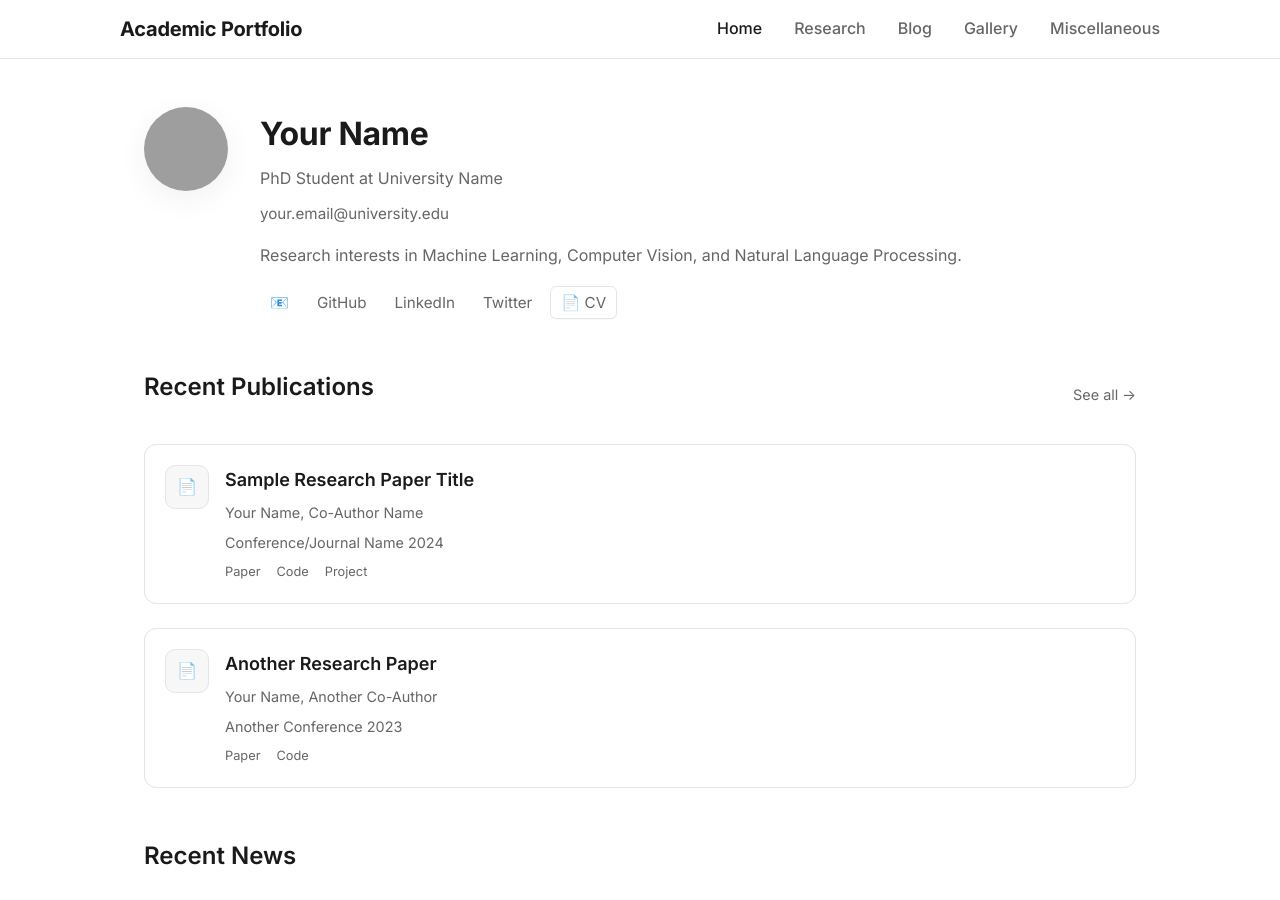
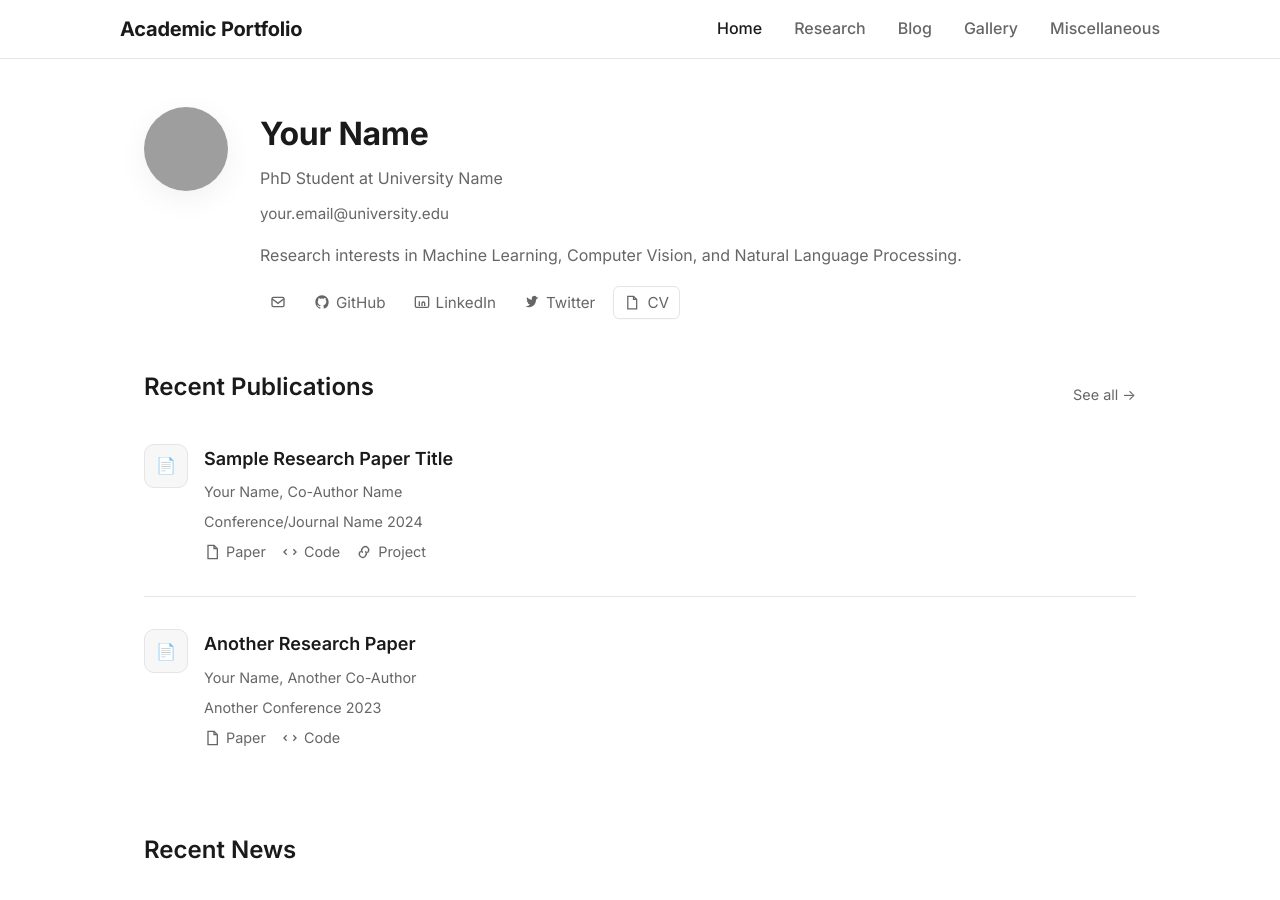
Before and after one commit to SwapnanilMukherjee/swapnanilmukherjee.github.io, a Jekyll site: the page built from index.md, in a window 1280 px wide and 900 px high. Built offline with Jekyll 4.4.1, drawn with Linux system fonts in a browser that asks for light colours; grey boxes are pictures that could not be loaded.

Commit message:
Remove cards and add sections
Remove cards from the site and add two new sections, "Research Interests" and "Ongoing Work," to the top of the research page. Add appropriate icons for links.

```diff
--- a/assets/css/main.css
+++ b/assets/css/main.css
@@ -65,17 +65,21 @@ p { margin-bottom: 1rem; color: var(--muted); }
 .cv-button { background: #fff; border: 1px solid var(--border); padding: 6px 12px; border-radius: 8px; font-size: 0.95rem; text-decoration: none; color: var(--text); transition: all 0.2s; display: inline-flex; align-items: center; gap: 8px; box-shadow: 0 1px 0 rgba(0,0,0,0.02); }
 .cv-button:hover { background: #f9fafb; border-color: #d1d5db; transform: translateY(-1px); }
 
+/* Inline icon links */
+.link-with-icon { display: inline-flex; align-items: center; gap: 6px; }
+.link-with-icon svg { width: 16px; height: 16px; flex: 0 0 16px; }
+
 /* Publication */
-.publication { display: flex; gap: 1rem; margin-bottom: 1.5rem; padding: 1.25rem; border: 1px solid var(--border); border-radius: 12px; background: #fff; transition: transform 0.2s, box-shadow 0.2s, border-color 0.2s; }
-.publication:hover { transform: translateY(-2px); box-shadow: var(--shadow); border-color: #dfe3e8; }
+.publication { display: flex; gap: 1rem; margin-bottom: 2rem; padding-bottom: 2rem; border-bottom: 1px solid var(--border); }
+.publication:last-child { border-bottom: 0; }
 .publication-icon { width: 44px; height: 44px; background: var(--surface); border: 1px solid var(--border); border-radius: 10px; flex-shrink: 0; display: flex; align-items: center; justify-content: center; font-size: 1rem; color: var(--muted); }
 .publication-content h3 { margin-bottom: 0.35rem; }
 .publication-content h3 a { color: var(--text); text-decoration: none; }
 .publication-content h3 a:hover { text-decoration: underline; }
 .authors { font-size: 0.9rem; color: var(--muted); margin-bottom: 0.35rem; }
 .venue { font-size: 0.9rem; color: var(--muted); margin-bottom: 0.35rem; }
-.publication-links { display: flex; gap: 1rem; font-size: 0.8rem; }
-.publication-links a { color: var(--muted); text-decoration: none; }
+.publication-links { display: flex; gap: 1rem; font-size: 0.9rem; }
+.publication-links a { color: var(--muted); text-decoration: none; display: inline-flex; align-items: center; gap: 6px; }
 .publication-links a:hover { color: var(--text); text-decoration: underline; }
 
 /* News */
@@ -90,8 +94,8 @@ p { margin-bottom: 1rem; color: var(--muted); }
 .section-header a:hover { color: var(--text); text-decoration: underline; }
 
 /* Item cards */
-.item { margin-bottom: 1.25rem; padding: 1.25rem; border: 1px solid var(--border); border-radius: 12px; background: #fff; transition: transform 0.2s, box-shadow 0.2s, border-color 0.2s; }
-.item:hover { transform: translateY(-2px); box-shadow: var(--shadow); border-color: #dfe3e8; }
+.item { margin-bottom: 1.5rem; padding-bottom: 1.5rem; border-bottom: 1px solid var(--border); }
+.item:last-child { border-bottom: 0; }
 .item .meta { font-size: 0.9rem; color: var(--muted); margin-bottom: 0.5rem; }
 .item .description { font-size: 0.95rem; color: var(--muted); }
 
--- a/index.md
+++ b/index.md
@@ -12,11 +12,25 @@ layout: default
     <p>Research interests in Machine Learning, Computer Vision, and Natural Language Processing.</p>
 
     <div class="social-links">
-      <a href="mailto:{{ site.email }}">📧</a>
-      <a href="https://github.com/{{ site.github_username }}">GitHub</a>
-      <a href="https://linkedin.com/in/{{ site.linkedin_username }}">LinkedIn</a>
-      <a href="https://twitter.com/{{ site.twitter_username }}">Twitter</a>
-      <a href="/cv.pdf" class="cv-button">📄 CV</a>
+      <a class="link-with-icon" href="mailto:{{ site.email }}" aria-label="Email">
+        <svg aria-hidden="true" viewBox="0 0 24 24" fill="none" stroke="currentColor" stroke-width="2"><rect x="3" y="5" width="18" height="14" rx="2"/><path d="m3 7 9 7 9-7"/></svg>
+      </a>
+      <a class="link-with-icon" href="https://github.com/{{ site.github_username }}" target="_blank" rel="noopener noreferrer">
+        <svg aria-hidden="true" viewBox="0 0 24 24" fill="currentColor"><path d="M12 2C6.48 2 2 6.58 2 12.26c0 4.51 2.87 8.33 6.84 9.68.5.09.68-.22.68-.49 0-.24-.01-.87-.01-1.71-2.78.61-3.37-1.37-3.37-1.37-.45-1.17-1.1-1.48-1.1-1.48-.9-.63.07-.62.07-.62 1 .07 1.53 1.04 1.53 1.04.89 1.56 2.34 1.11 2.91.85.09-.66.35-1.11.63-1.37-2.22-.26-4.56-1.14-4.56-5.06 0-1.12.39-2.05 1.03-2.77-.1-.26-.45-1.3.1-2.71 0 0 .84-.27 2.75 1.06A9.34 9.34 0 0 1 12 6.8c.85 0 1.72.12 2.53.35 1.9-1.33 2.74-1.06 2.74-1.06.56 1.41.21 2.45.11 2.71.64.72 1.03 1.65 1.03 2.77 0 3.93-2.34 4.79-4.57 5.05.36.32.68.94.68 1.9 0 1.37-.01 2.47-.01 2.81 0 .27.18.58.69.48A10.02 10.02 0 0 0 22 12.26C22 6.58 17.52 2 12 2z"/></svg>
+        <span>GitHub</span>
+      </a>
+      <a class="link-with-icon" href="https://linkedin.com/in/{{ site.linkedin_username }}" target="_blank" rel="noopener noreferrer">
+        <svg aria-hidden="true" viewBox="0 0 24 24" fill="none" stroke="currentColor" stroke-width="2"><path d="M4 4h16a2 2 0 0 1 2 2v12a2 2 0 0 1-2 2H4a2 2 0 0 1-2-2V6a2 2 0 0 1 2-2Z"/><path d="M8 11v7"/><path d="M8 7h.01"/><path d="M12 18v-4a2 2 0 0 1 4 0v4"/></svg>
+        <span>LinkedIn</span>
+      </a>
+      <a class="link-with-icon" href="https://twitter.com/{{ site.twitter_username }}" target="_blank" rel="noopener noreferrer">
+        <svg aria-hidden="true" viewBox="0 0 24 24" fill="currentColor"><path d="M22 5.8c-.7.3-1.4.5-2.1.6.8-.5 1.4-1.2 1.7-2.1-.7.4-1.6.8-2.4.9A3.6 3.6 0 0 0 12 7.9c0 .3 0 .6.1.8-3-.2-5.7-1.6-7.5-3.8-.3.6-.5 1.2-.5 1.9 0 1.3.7 2.5 1.8 3.2-.6 0-1.2-.2-1.7-.5v.1c0 1.8 1.3 3.2 3 3.6-.3.1-.6.1-.9.1-.2 0-.4 0-.6-.1.4 1.4 1.8 2.5 3.3 2.6A7.3 7.3 0 0 1 2 18.4a10.3 10.3 0 0 0 5.6 1.6c6.7 0 10.4-5.8 10.4-10.9v-.5c.7-.5 1.3-1.1 1.8-1.8z"/></svg>
+        <span>Twitter</span>
+      </a>
+      <a href="/cv.pdf" class="cv-button">
+        <svg aria-hidden="true" viewBox="0 0 24 24" fill="none" stroke="currentColor" stroke-width="2"><path d="M6 2h9l5 5v15H6z"/><path d="M15 2v5h5"/></svg>
+        CV
+      </a>
     </div>
   </div>
 </div>
@@ -36,9 +50,9 @@ layout: default
       <p class="authors">{{ publication.authors }}</p>
       <p class="venue">{{ publication.venue }}</p>
       <div class="publication-links">
-        {% if publication.paper %}<a href="{{ publication.paper }}">Paper</a>{% endif %}
-        {% if publication.code %}<a href="{{ publication.code }}">Code</a>{% endif %}
-        {% if publication.project %}<a href="{{ publication.project }}">Project</a>{% endif %}
+        {% if publication.paper %}<a class="link-with-icon" href="{{ publication.paper }}"><svg aria-hidden="true" viewBox="0 0 24 24" fill="none" stroke="currentColor" stroke-width="2"><path d="M6 2h9l5 5v15H6z"/><path d="M15 2v5h5"/></svg><span>Paper</span></a>{% endif %}
+        {% if publication.code %}<a class="link-with-icon" href="{{ publication.code }}" target="_blank" rel="noopener noreferrer"><svg aria-hidden="true" viewBox="0 0 24 24" fill="none" stroke="currentColor" stroke-width="2"><polyline points="7 8 3 12 7 16"/><polyline points="17 8 21 12 17 16"/></svg><span>Code</span></a>{% endif %}
+        {% if publication.project %}<a class="link-with-icon" href="{{ publication.project }}" target="_blank" rel="noopener noreferrer"><svg aria-hidden="true" viewBox="0 0 24 24" fill="none" stroke="currentColor" stroke-width="2"><path d="M10 13a5 5 0 0 1 0-7l1-1a5 5 0 0 1 7 7l-1 1"/><path d="M14 11a5 5 0 0 1 0 7l-1 1a5 5 0 0 1-7-7l1-1"/></svg><span>Project</span></a>{% endif %}
       </div>
     </div>
   </div>
```
Also changed, not shown: _pages/research.md (+17 -3 lines).
